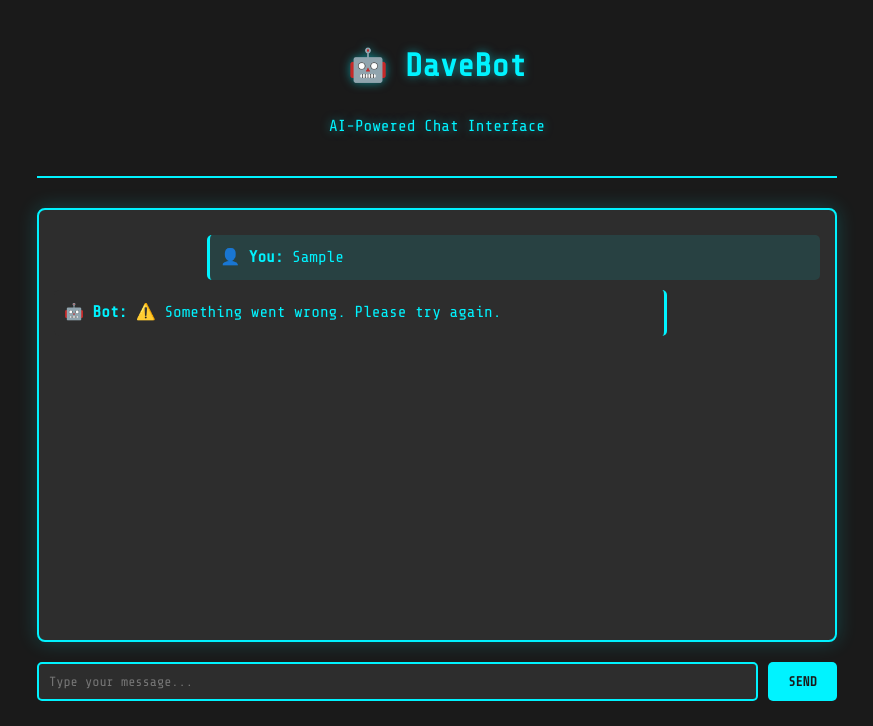
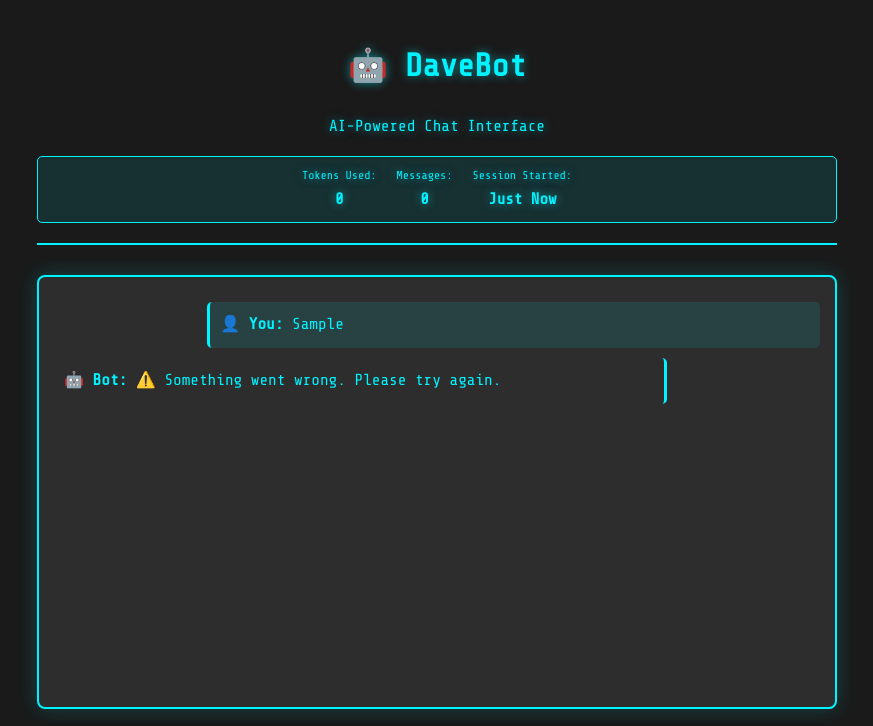
Before and after one commit to digitaldave0/davbot, a website: page public/index.html in a window 1280 px wide. Both pictures are taken after typing "Sample" into the empty fields and a click on the button "SEND". Shown: the top 726 px of the page, without its empty margins (203-1076 px from the left). Drawn offline with nearby package versions, Linux system fonts and the light colour scheme; no server answers.

Commit message:
feat: add token counter and usage statistics

```diff
--- a/public/index.html
+++ b/public/index.html
@@ -28,6 +28,36 @@
             margin-bottom: 30px;
             border-bottom: 2px solid var(--neon-blue);
             padding-bottom: 20px;
+            text-shadow: var(--text-glow);
+        }
+
+        .usage-stats {
+            display: flex;
+            justify-content: center;
+            gap: 20px;
+            margin-top: 15px;
+            font-size: 0.9em;
+            background: rgba(0, 243, 255, 0.1);
+            padding: 10px;
+            border-radius: 5px;
+            border: 1px solid var(--neon-blue);
+        }
+
+        .stat-item {
+            display: flex;
+            flex-direction: column;
+            align-items: center;
+        }
+
+        .stat-label {
+            color: var(--neon-blue);
+            font-size: 0.8em;
+            margin-bottom: 2px;
+        }
+
+        .stat-value {
+            font-weight: bold;
+            font-size: 1.1em;
             text-shadow: var(--text-glow);
         }
 
@@ -161,6 +191,20 @@
     <div class="header">
         <h1>🤖 DaveBot</h1>
         <p>AI-Powered Chat Interface</p>
+        <div class="usage-stats">
+            <div class="stat-item">
+                <span class="stat-label">Tokens Used:</span>
+                <span id="token-count" class="stat-value">0</span>
+            </div>
+            <div class="stat-item">
+                <span class="stat-label">Messages:</span>
+                <span id="message-count" class="stat-value">0</span>
+            </div>
+            <div class="stat-item">
+                <span class="stat-label">Session Started:</span>
+                <span id="session-time" class="stat-value">Just Now</span>
+            </div>
+        </div>
     </div>
 
     <div id="chat-box"></div>
@@ -256,6 +300,38 @@
 
     <script>
         const chatBox = document.getElementById('chat-box');
+        const tokenCount = document.getElementById('token-count');
+        const messageCount = document.getElementById('message-count');
+        const sessionTime = document.getElementById('session-time');
+
+        // Initialize session data
+        let totalTokens = 0;
+        let totalMessages = 0;
+        const sessionStartTime = new Date();
+
+        // Update session time every minute
+        function updateSessionTime() {
+            const now = new Date();
+            const diff = now - sessionStartTime;
+            const minutes = Math.floor(diff / 60000);
+
+            if (minutes < 1) {
+                sessionTime.textContent = 'Just Now';
+            } else if (minutes < 60) {
+                sessionTime.textContent = `${minutes}m ago`;
+            } else {
+                const hours = Math.floor(minutes / 60);
+                sessionTime.textContent = `${hours}h ${minutes % 60}m ago`;
+            }
+        }
+
+        setInterval(updateSessionTime, 60000);
+
+        function updateStats(newTokens = 0) {
+            totalTokens += newTokens;
+            tokenCount.textContent = totalTokens.toLocaleString();
+            messageCount.textContent = totalMessages.toLocaleString();
+        }
 
         function appendMessage(sender, text, isThinking = false) {
             const msg = document.createElement('div');
@@ -285,6 +361,8 @@
                 const data = await response.json();
                 chatBox.lastChild.remove(); // remove "Processing..."
                 appendMessage('Bot', data.reply);
+                totalMessages += 1;
+                updateStats(data.tokens || 0);
             } catch (error) {
                 chatBox.lastChild.remove(); // remove "Processing..."
                 appendMessage('Bot', '⚠️ Something went wrong. Please try again.');
```
Also changed, not shown: netlify/functions/chatbot.js (+14 -1 lines).
